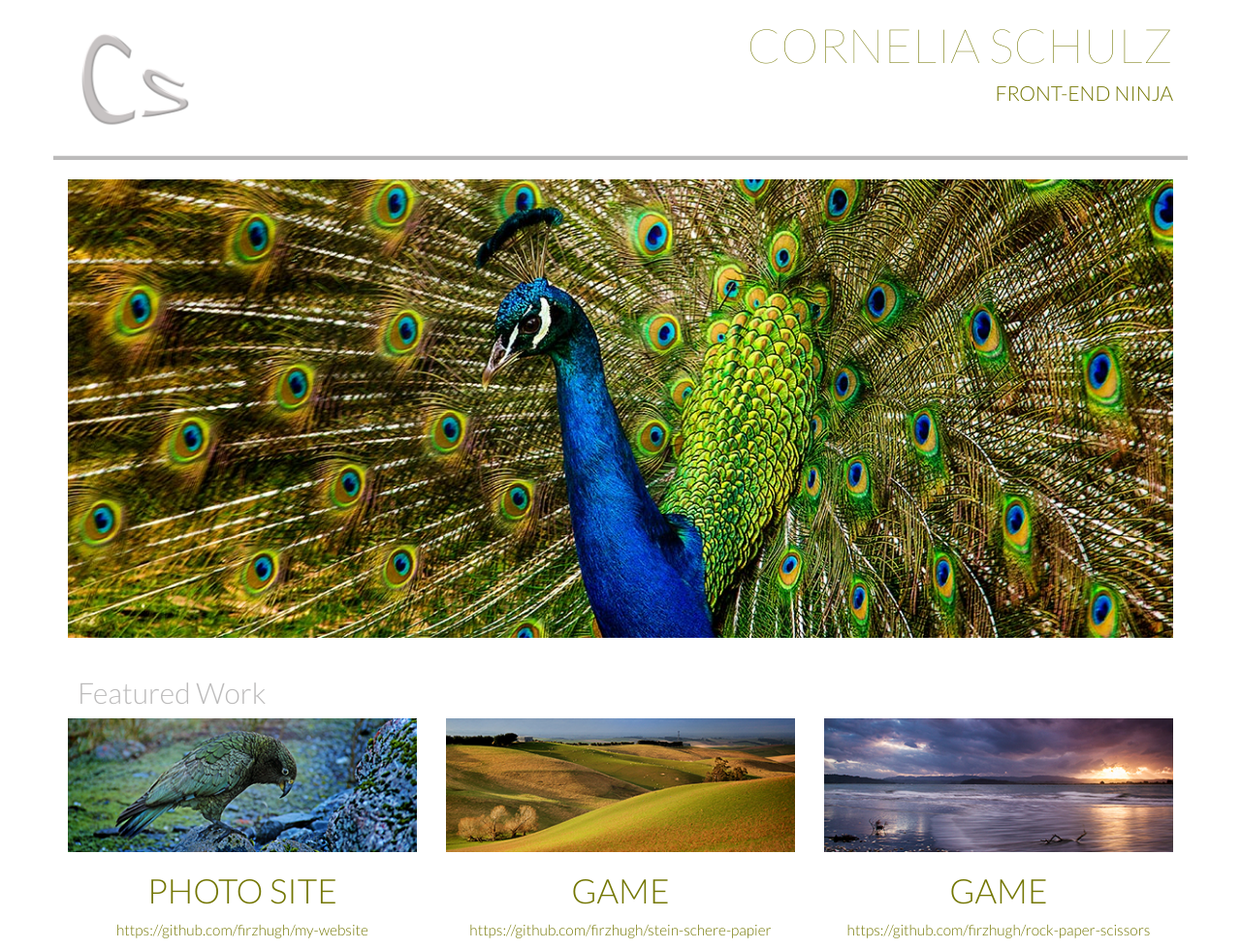
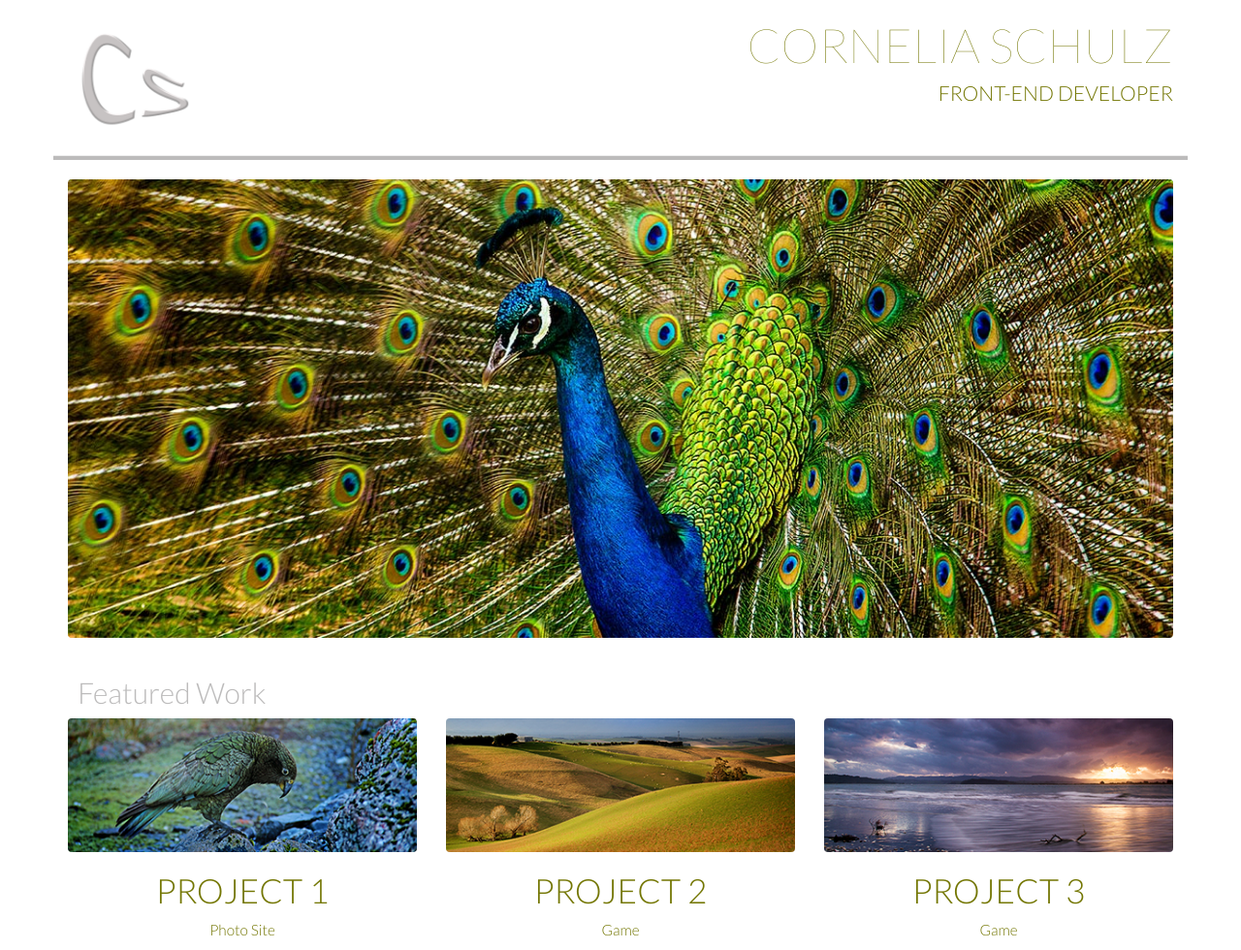
Before and after one commit to cornelia-schulz/portfolio, a PHP site: page / in a window 1280 px wide. Shown: the whole page at 97% size. Run offline with PHP 8.4, Linux system fonts and the light colour scheme.

Commit message:
Added Links

```diff
--- a/css/style.css
+++ b/css/style.css
@@ -28,6 +28,24 @@ body {
     font-size: 1.1em;
 }
 
+img {
+    border-radius: 4px;
+}
+
+a:link {
+    color: #747704;
+}
+
+a:hover {
+    text-decoration: none;
+    color: #747704;
+}
+
+a:visited {
+    text-decoration: none;
+    color: #747704;
+}
+
 .logo {
     height: 120px;
     margin-top: 20px;
--- a/index.html
+++ b/index.html
@@ -2,13 +2,15 @@
 <html>
 <head lang="en">
     <meta charset="UTF-8">
-    <meta http-equiv="x-ua-compatible" content="IE-edge">
+    <meta http-equiv="x-ua-compatible" content="IE=edge">
+    <meta name="viewport" content="width=device-width, initial-scale=1">
 
     <title>Portfolio</title>
 
     <link href='http://fonts.googleapis.com/css?family=Lato:100,300' rel='stylesheet' type='text/css'>
     <link rel="stylesheet" href="css/bootstrap.min.css">
     <link rel="stylesheet" href="css/style.css">
+    <link rel="shortcut icon" type="image/ico" href="images/favicon.ico" />
 
     <script type="text/javascript" src="js/jquery-1.11.1.js"></script>
     <script type="text/javascript" src="js/bootstrap.min.js"></script>
@@ -20,7 +22,7 @@
             <div class="col-md-6"><a href="index.html"> <img class="img-responsive logo" src="images/logo.png" alt="Logo"></a></div>
             <div class="col-md-6 text-uppercase text-right font-green">
                 <h1 class="text-thin font-large">Cornelia Schulz</h1>
-                <h4 class="font-small">Front-end Ninja</h4>
+                <h4 class="font-small">Front-end Developer</h4>
             </div>
         </div>
         <div class="row">
@@ -39,31 +41,31 @@
         <div class="row text-center">
             <div class="col-md-4 font-green">
                 <img class="img-responsive" src="images/kea.jpg" alt="Photo Site" data-toggle="modal" data-target="#project1">
-                <h3 class="text-uppercase font-medium">Photo Site</h3>
-                <p class="font-xsmall">https://github.com/firzhugh/my-website</p>
+                <h3 class="text-uppercase font-medium">Project 1</h3>
+                <p class="font-xsmall"><a href="https://github.com/firzhugh/my-website" target="_blank">Photo Site</a></p>
             </div>
             <div class="col-md-4 font-green">
                 <img class="img-responsive" src="images/taiko.jpg" alt="Stein Schere Papier" data-toggle="modal" data-target="#project2">
-                <h3 class="text-uppercase font-medium">Game</h3>
-                <p class="font-xsmall">https://github.com/firzhugh/stein-schere-papier</p>
+                <h3 class="text-uppercase font-medium">Project 2</h3>
+                <p class="font-xsmall"><a href="https://github.com/firzhugh/stein-schere-papier" target="_blank">Game</a> </p>
             </div>
             <div class="col-md-4 font-green">
                 <img class="img-responsive" src="images/sunset.jpg" alt="Rock Paper Scissors" data-toggle="modal" data-target="#project3">
-                <h3 class="text-uppercase font-medium">Game</h3>
-                <p class="font-xsmall">https://github.com/firzhugh/rock-paper-scissors</p>
+                <h3 class="text-uppercase font-medium">Project 3</h3>
+                <p class="font-xsmall"><a href="https://github.com/firzhugh/rock-paper-scissors" target="_blank">Game</a> </p>
             </div>
         </div>
     </div>
 
     <!-- Modal -->
-    <div class="modal fade" id="project1" tabindex="-1" role="dialog" aria-labelledby="myModalLabel" aria-hidden="true">
+    <div class="modal fade" id="project1" tabindex="-1" role="dialog" aria-labelledby="myModalLabel1" aria-hidden="true">
         <div class="modal-dialog">
             <div class="modal-content">
                 <div class="modal-header">
                     <h4 class="modal-title" id="myModalLabel1">Cornelia Schulz Photography</h4>
                 </div>
                 <div class="modal-body">
-                    <img class="img-responsive" src="images/cornelia-schulz-photography.png">
+                    <img class="img-responsive" src="images/cornelia-schulz-photography.png" alt="Cornelia Schulz Photography">
                     This is my personal website and it was my first project. I learned a lot about HTML and CSS.
                 </div>
                 <div class="modal-footer">
@@ -72,14 +74,14 @@
             </div>
         </div>
     </div>
-    <div class="modal fade" id="project2" tabindex="-1" role="dialog" aria-labelledby="myModalLabel" aria-hidden="true">
+    <div class="modal fade" id="project2" tabindex="-1" role="dialog" aria-labelledby="myModalLabel2" aria-hidden="true">
         <div class="modal-dialog">
             <div class="modal-content">
                 <div class="modal-header">
                     <h4 class="modal-title" id="myModalLabel2">Stein Schere Papier</h4>
                 </div>
                 <div class="modal-body">
-                    <img class="img-responsive" src="images/stein-schere-papier.png">
+                    <img class="img-responsive" src="images/stein-schere-papier.png" alt="Stein Schere Papier">
                     This is the enjoyable Rock Paper Scissors game in German. I learned a lot about Javascript.
                 </div>
                 <div class="modal-footer">
@@ -88,14 +90,14 @@
             </div>
         </div>
     </div>
-    <div class="modal fade" id="project3" tabindex="-1" role="dialog" aria-labelledby="myModalLabel" aria-hidden="true">
+    <div class="modal fade" id="project3" tabindex="-1" role="dialog" aria-labelledby="myModalLabel3" aria-hidden="true">
         <div class="modal-dialog">
             <div class="modal-content">
                 <div class="modal-header">
                     <h4 class="modal-title" id="myModalLabel3">Rock Paper Scissors</h4>
                 </div>
                 <div class="modal-body">
-                    <img class="img-responsive" src="images/rock-paper-scissors.png">
+                    <img class="img-responsive" src="images/rock-paper-scissors.png" alt="Rock Paper Scissors">
                     This is the enjoyable Rock Paper Scissors game in English. I learned a lot about Javascript.
                 </div>
                 <div class="modal-footer">
```
Also changed, not shown: images/favicon.ico (added).
